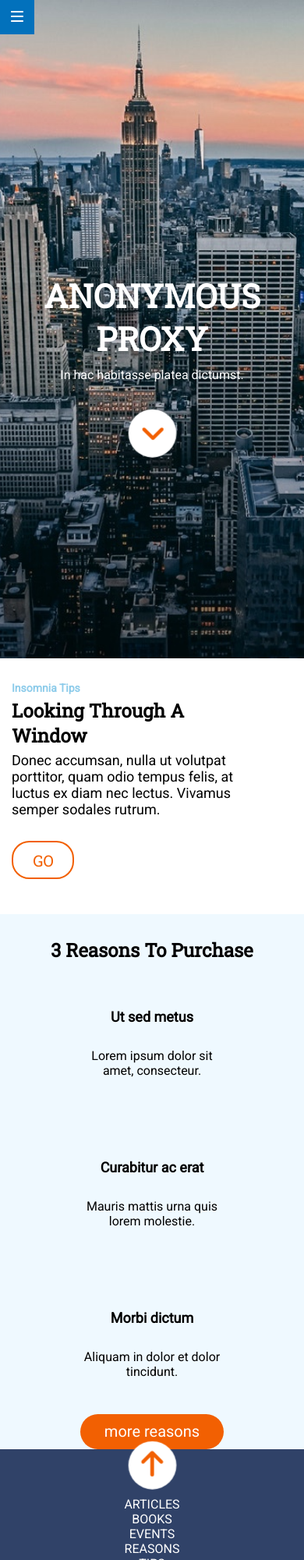
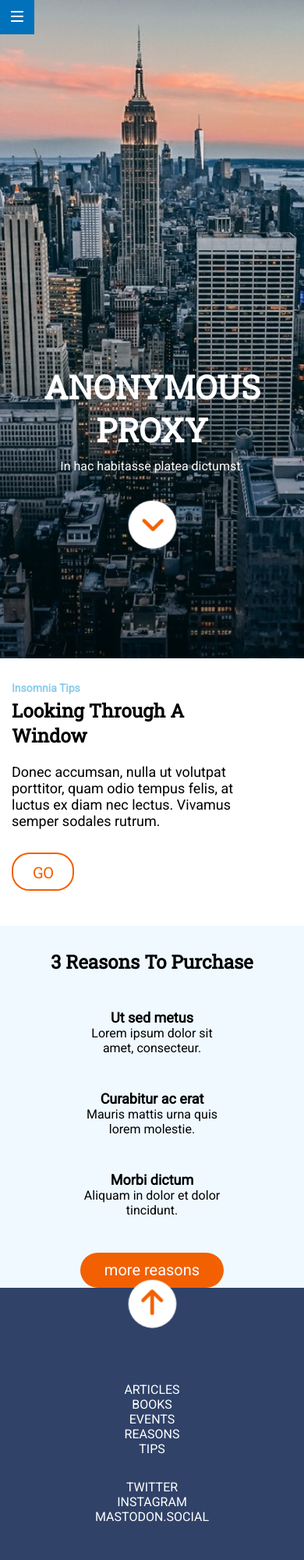
Before and after one commit to AlbaGomezPerez/m1-evaluacion-final-AlbaGomezPerez, a website: page docs/index.html in a window 390 px wide. Shown: the top 2000 px of the page at 78% size. Drawn offline with nearby package versions, Linux system fonts and the light colour scheme; files that its build step writes are made by us from their sources.

Commit message:
improve appearence on mobile version

```diff
--- a/_src/assets/scss/components/_aside.scss
+++ b/_src/assets/scss/components/_aside.scss
@@ -2,7 +2,6 @@
   list-style: none;
   padding: 0;
   margin:0;
-  height: 624px;
   max-width: 730px;
   display: flex;
   flex-direction: column;
@@ -20,7 +19,12 @@
 }
 .aside-subtitles{
   font-size: $mobile-big;
+  margin: 0;
 }
+.aside-paragraph{
+  margin: 0;
+}
+
 .aside-list0{
   text-align: center;
 }
@@ -35,6 +39,11 @@
   font-family: $Font2;
   font-weight: bold;
   }
+.aside-contain-button{
+  vertical-align: middle;
+  text-align: center;
+  padding-bottom: 60px;
+}
 
 .aside-detail-button {
   width: 184px;
@@ -62,10 +71,10 @@
   }
 }
 
-
 .aside-list1{
   text-align: center;
-  margin: auto;
+  margin: 0;
+  margin-top: 45px;
   vertical-align: middle;
   padding:0;
   width: 180px;
@@ -73,7 +82,8 @@
 
 .aside-list2{
   text-align: center;
-  margin: auto;
+  margin: 0;
+  margin-top: 45px;
   vertical-align: middle;
   padding:0;
   width: 180px;
@@ -82,7 +92,9 @@
 .aside-list3{
   text-align: center;
   vertical-align: middle;
-  margin: auto;
+  margin: 0;
+  margin-top: 45px;
+  margin-bottom: 45px;
   padding:0;
   width: 180px;
 }
--- a/_src/assets/scss/components/_footer.scss
+++ b/_src/assets/scss/components/_footer.scss
@@ -22,10 +22,11 @@
 
 .footer-grid-container{
   min-height: 50vw;
+  margin-top: 60px;
 }
 
 .footer-text{
-  padding-bottom: 30px;
+  margin-bottom: 30px;
 }
 
 .footer-networks{
--- a/_src/assets/scss/components/_hero.scss
+++ b/_src/assets/scss/components/_hero.scss
@@ -22,7 +22,7 @@
   position: absolute;
   left:0;
   right: 0;
-  transform: translateY(90vw);
+  transform: translateY(120vw);
 }
 
 .hero-title {
@@ -37,8 +37,6 @@
   text-align: center;
   vertical-align: middle;
   margin:0;
-
-  // transform: translateY(50%);
 }
 
 .hero-subtitle {
@@ -49,7 +47,6 @@
   color: $white;
   margin-top:10px;
   margin-bottom: 45px;
-
 }
 
 .hero-detail {
@@ -60,6 +57,7 @@
   display: flex;
   align-items:center;
   justify-content: center;
+  margin-bottom: 53px;
 }
 
   @keyframes palpitation {
--- a/_src/assets/scss/components/_main1.scss
+++ b/_src/assets/scss/components/_main1.scss
@@ -5,6 +5,7 @@
 .main1-text {
   width: 290px;
   margin: 0;
+  margin-top: 15px;
   padding-left: 15px;
   padding-bottom: 30px;
   font-family: $Font1;
@@ -47,6 +48,7 @@
   align-items:center;
   justify-content: center;
   text-decoration: none;
+  margin-bottom: 15px;
   padding-top: 10px;
   padding-left: 26px;
   padding-right: 25px;
```
Also changed, not shown: _src/templates/partials/_aside.html (+6 -7 lines).
